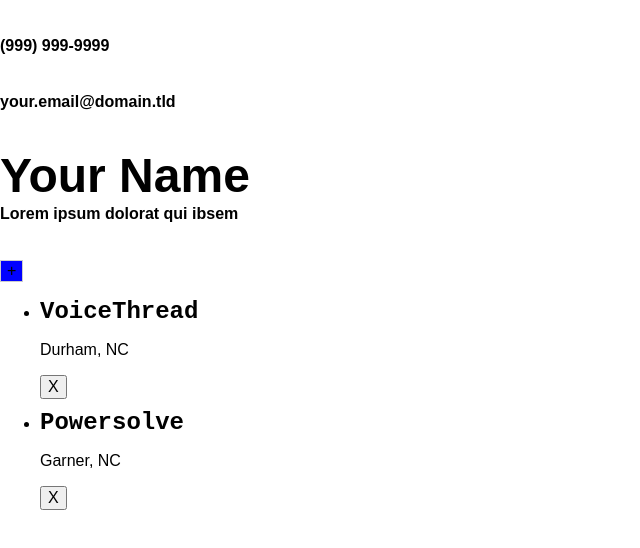
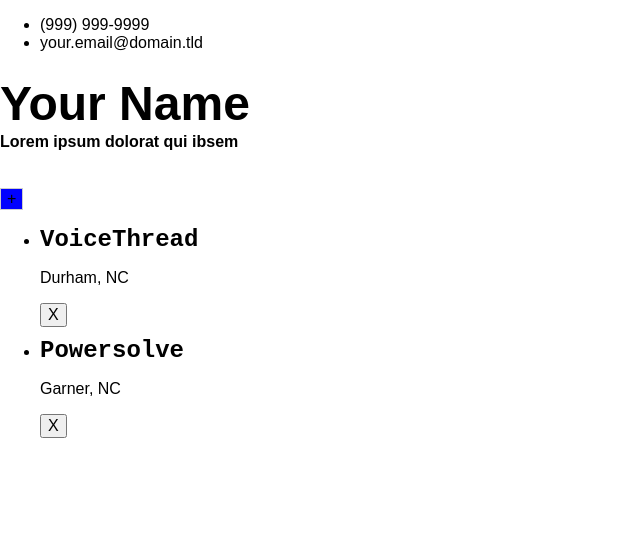
Before and after one commit to AdamAtri/resume-builder, a React (Create React App) app: page / in a window 1280 px wide. Shown: the top 548 px of the page, without its empty margins (0-640 px from the left). Built offline with nearby package versions, Linux system fonts and the light colour scheme.

Commit message:
Updates InfoRegion render.

```diff
--- a/src/App.js
+++ b/src/App.js
@@ -64,6 +64,7 @@
       [table]: this.state[table].map(obj => {
         if (obj.id === id) {
           obj.editing = false;
+          if (obj.editingValue) obj.editingValue = null;
           obj[attr] = value;
         }
         return obj;
--- a/src/components/title/InfoRegion.jsx
+++ b/src/components/title/InfoRegion.jsx
@@ -1,4 +1,4 @@
-import React, {Component} from 'react';
+import React from 'react';
 import Editable from '../../behaviors/Editable';
 
 const isLink = (value) => {
@@ -18,15 +18,19 @@
 export default ({details, srcObj, onEdit, onActivate, ...props}) => {
   return (
     <div>
+      <ul>
         {details.map((detail) =>
+          <li key={`${srcObj.id}_${detail}`}>
             <Editable
               editing={srcObj.editing && srcObj.editingValue === detail}
-          elType={isLink(srcObj[detail]) ? 'a' : 'h6'}
+              elType={isLink(srcObj[detail]) ? 'a' : 'span'}
               value={srcObj[detail]}
               onEdit={onEdit.bind(null, detail)}
               onClick={onActivate.bind(null, detail)}
               {...props} />
+          </li>
         )}
+      </ul>
     </div>
   )
 }
```
Lines whose indentation alone changed are shown as unchanged.
